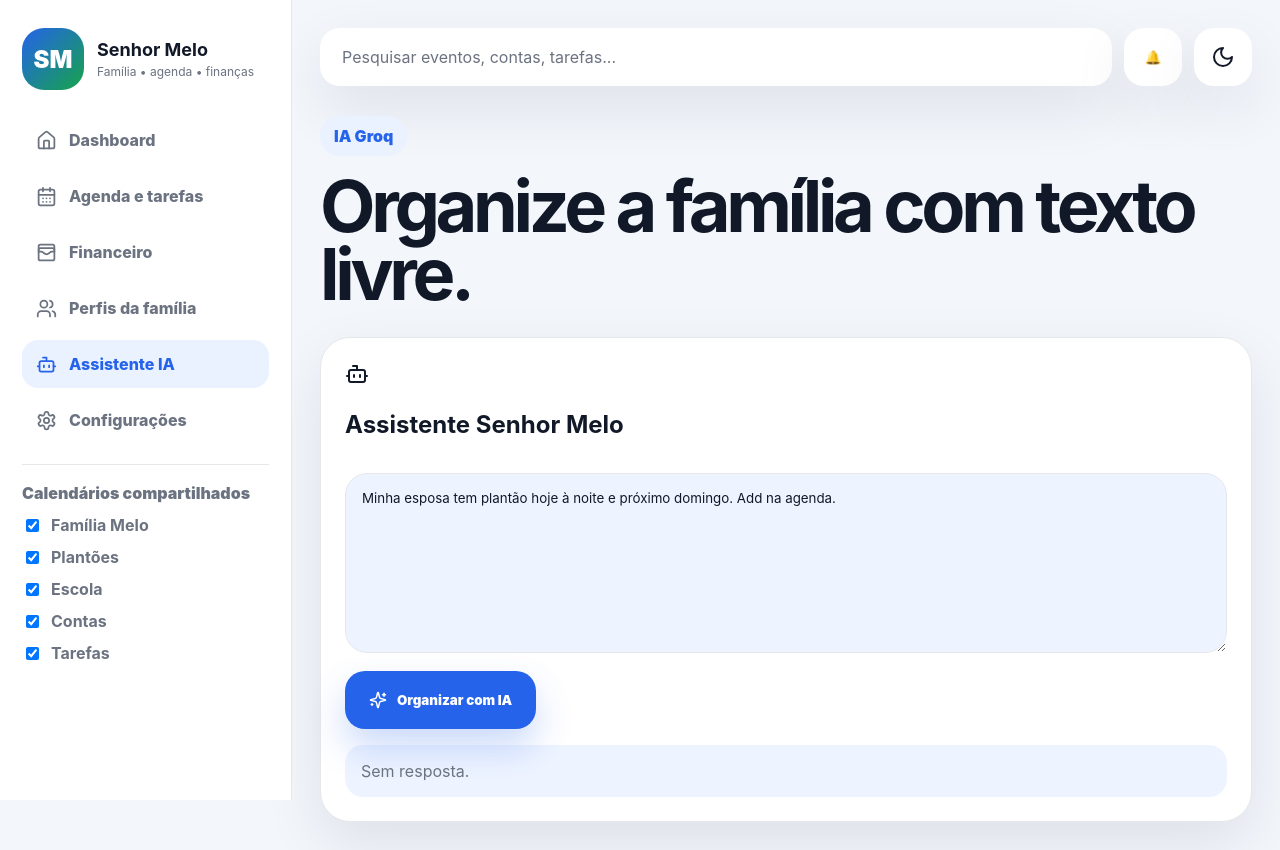
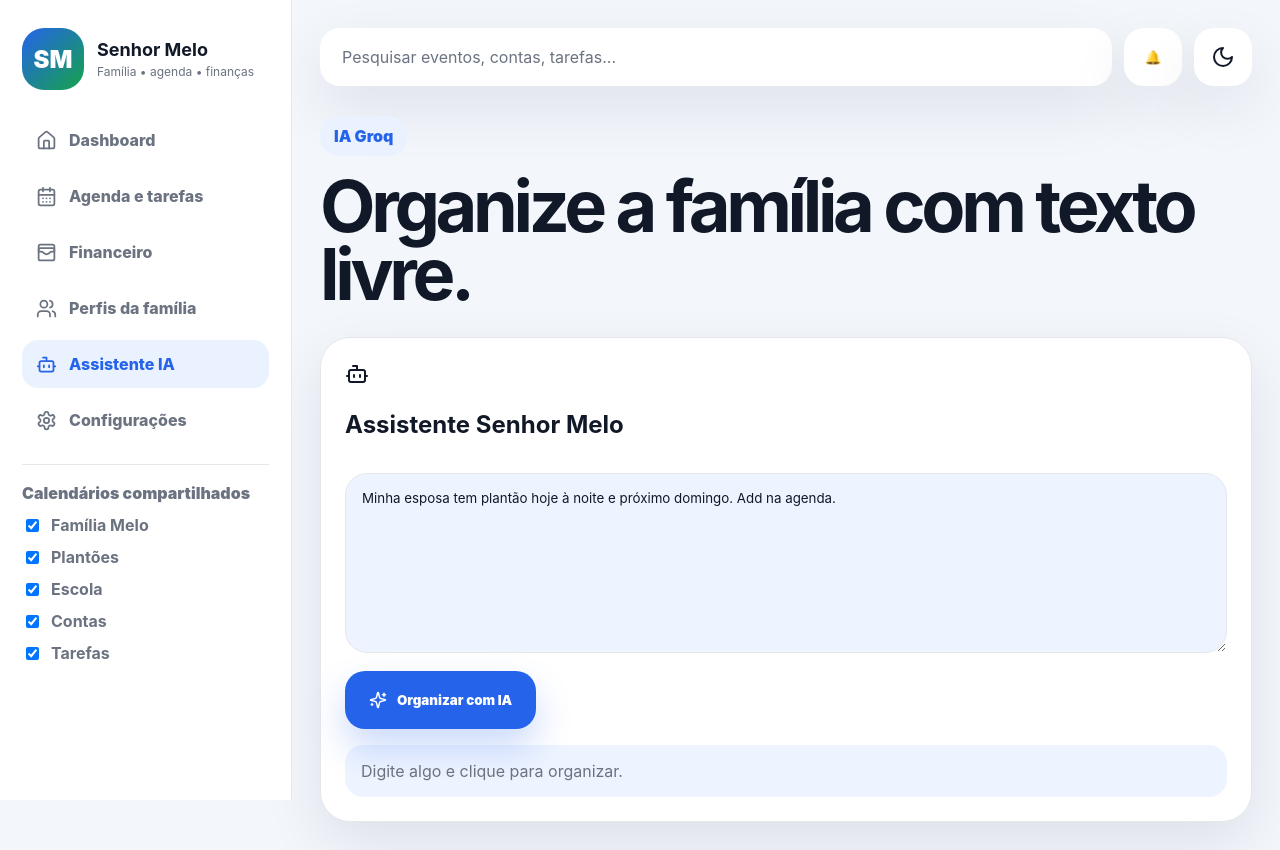
Before and after one commit to TammyMelo01/Senhor-Melo, a Next.js app: page /assistente in a window 1280 px wide. Built offline with nearby package versions, Linux system fonts and the light colour scheme.

Commit message:
Update AssistantBox.tsx

```diff
--- a/components/AssistantBox.tsx
+++ b/components/AssistantBox.tsx
@@ -5,7 +5,7 @@ import { Bot, Sparkles } from "lucide-react";
 
 export function AssistantBox() {
   const [input, setInput] = useState("Minha esposa tem plantão hoje à noite e próximo domingo. Add na agenda.");
-  const [answer, setAnswer] = useState("Sem resposta.");
+  const [answer, setAnswer] = useState("Digite algo e clique para organizar.");
   const [loading, setLoading] = useState(false);
 
   async function ask() {
@@ -30,9 +30,7 @@ export function AssistantBox() {
 
   return (
     <section className="assistant-box">
-      <div className="assistant-icon">
-        <Bot />
-      </div>
+      <div className="assistant-icon"><Bot /></div>
       <h2>Assistente Senhor Melo</h2>
       <textarea value={input} onChange={(event) => setInput(event.target.value)} />
       <button className="primary-action" onClick={ask} disabled={loading}>
```
